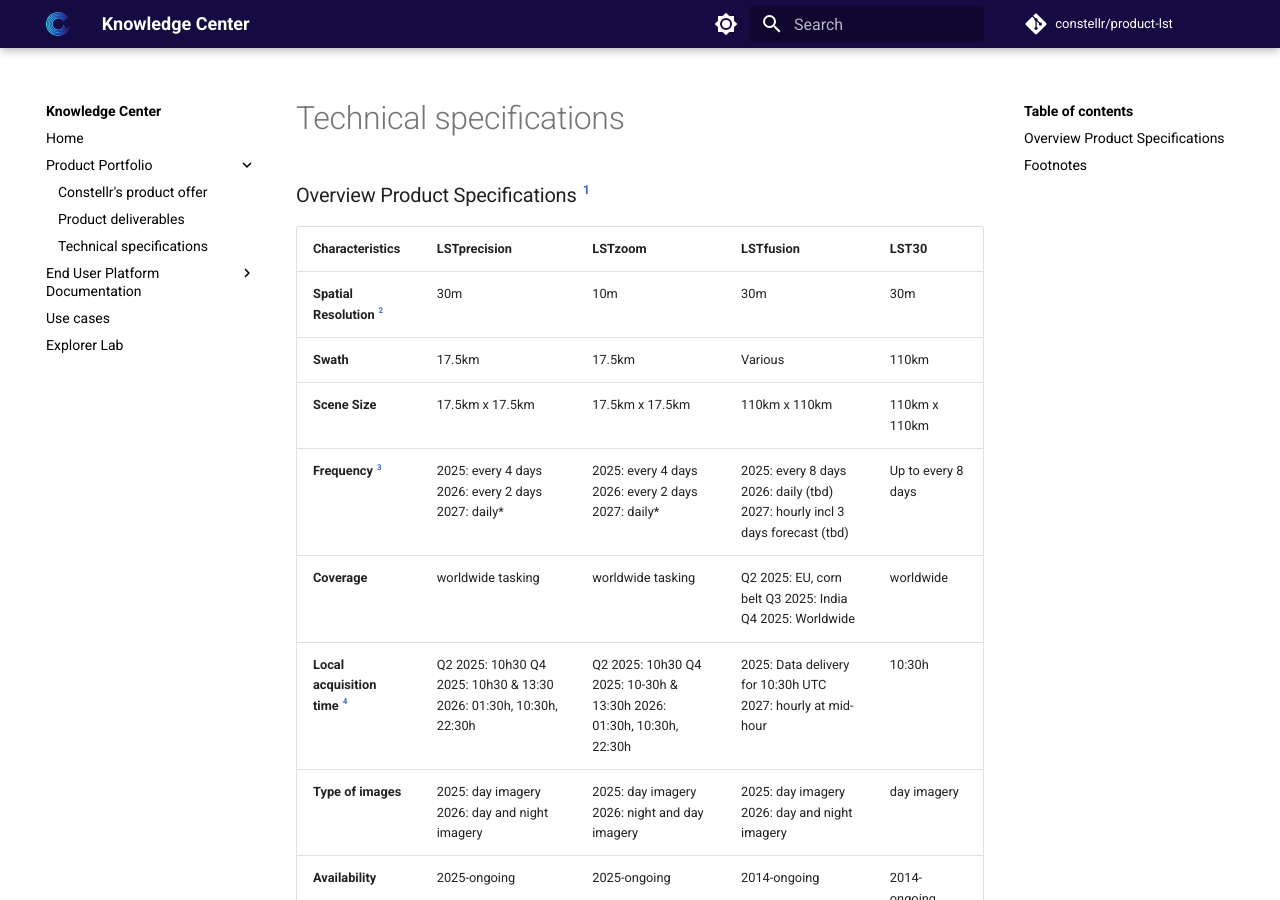
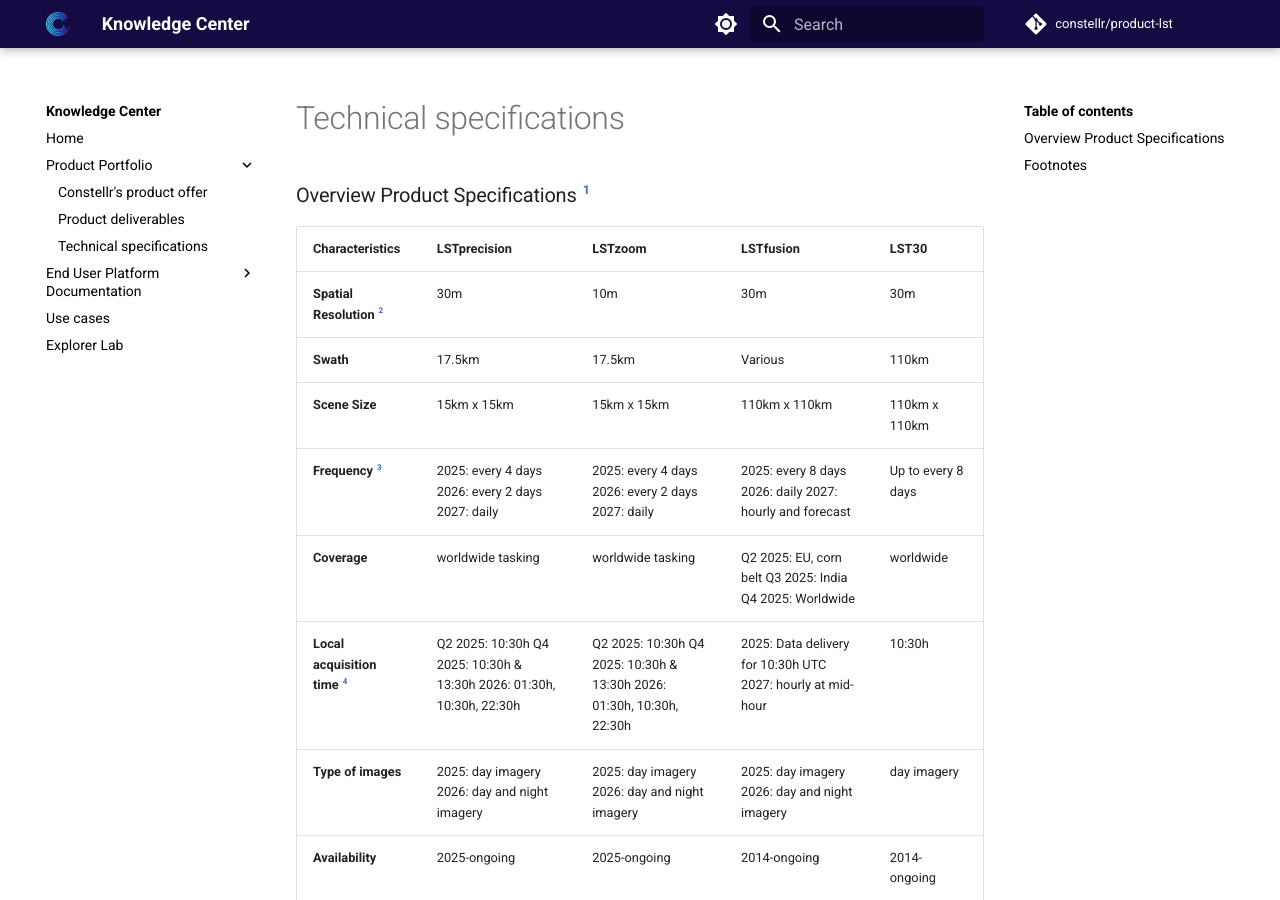
Before and after one commit to constellr/product-lst, an MkDocs documentation site: the page built from docs/Technical-specification.md, in a window 1280 px wide and 900 px high. Built offline with MkDocs 1.6.1 and Material for MkDocs 9.7.7, drawn with Linux system fonts in a browser that asks for light colours; comment, search, counter and statistics services are not loaded; the version menu is left out.

Commit message:
Update technical specifications for scene size and local acquisition time for accuracy and consistency

```diff
--- a/docs/Technical-specification.md
+++ b/docs/Technical-specification.md
@@ -5,11 +5,11 @@
 |--------------------------------------|-----------------------------------------------------------------------------------------------------------------------------------|----------------------------------------------------------------------|------------------------------------------------------------------------------|-----------------------------------|
 | **Spatial Resolution [^2]**                   | 30m                                                                                                                               | 10m                                                                  | 30m                                                                          | 30m                               |
 | **Swath**                                | 17.5km                                                                                                                            | 17.5km                                                               | Various                                                                      | 110km                             |
-| **Scene Size**                           | 17.5km x 17.5km                                                                                                                   | 17.5km x 17.5km                                                      | 110km x 110km                                                                | 110km x 110km                     |
-| **Frequency [^3]**                            | 2025: every 4 days 2026: every 2 days 2027: daily*                                                                                | 2025: every 4 days 2026: every 2 days 2027: daily*                   | 2025: every 8 days 2026: daily (tbd) 2027: hourly incl 3 days forecast (tbd) | Up to every 8 days                |
+| **Scene Size**                           | 15km x 15km                                                                                                                   | 15km x 15km                                                      | 110km x 110km                                                                | 110km x 110km                     |
+| **Frequency [^3]**                            | 2025: every 4 days 2026: every 2 days 2027: daily                                                                                | 2025: every 4 days 2026: every 2 days 2027: daily                   | 2025: every 8 days 2026: daily                      2027: hourly and forecast                                   | Up to every 8 days                |
 | **Coverage**                             | worldwide tasking                                                                                                                 | worldwide tasking                                                    | Q2 2025: EU, corn belt Q3 2025: India Q4 2025: Worldwide                     | worldwide                         |
-| **Local acquisition time [^4]**               | Q2 2025: 10h30     Q4 2025: 10h30 & 13:30 2026: 01:30h, 10:30h, 22:30h                                                              | Q2 2025: 10h30 Q4 2025: 10-30h & 13:30h 2026: 01:30h, 10:30h, 22:30h | 2025: Data delivery for 10:30h UTC 2027: hourly at mid-hour                                                 | 10:30h                            |
-| **Type of images**                       | 2025: day imagery 2026: day and night imagery                                                                                     | 2025: day imagery 2026: night and day imagery                        | 2025: day imagery 2026: day and night imagery                                | day imagery                       |
+| **Local acquisition time [^4]**               | Q2 2025: 10:30h     Q4 2025: 10:30h & 13:30h 2026: 01:30h, 10:30h, 22:30h                                                              | Q2 2025: 10:30h Q4 2025: 10:30h & 13:30h 2026: 01:30h, 10:30h, 22:30h | 2025: Data delivery for 10:30h UTC 2027: hourly at mid-hour                                                 | 10:30h                            |10:30h
+| **Type of images**                       | 2025: day imagery 2026: day and night imagery                                                                                     | 2025: day imagery 2026: day and night imagery                        | 2025: day imagery 2026: day and night imagery                                | day imagery                       |
 | **Availability**                         | 2025-ongoing                                                                                                                      | 2025-ongoing                                                         | 2014-ongoing                                                                 | 2014-ongoing                      |
 | **Launch Date**                         | Q2 2025                                                                                                                           | Q2 2025                                                              | Q1 2025                                                                      | Available today                   |
 | **Acquisition Angle**                    | up to 30°                                                                                                                         | up to 30°                                                            | various, anisotropy correction planned                                               |                                   |
```
